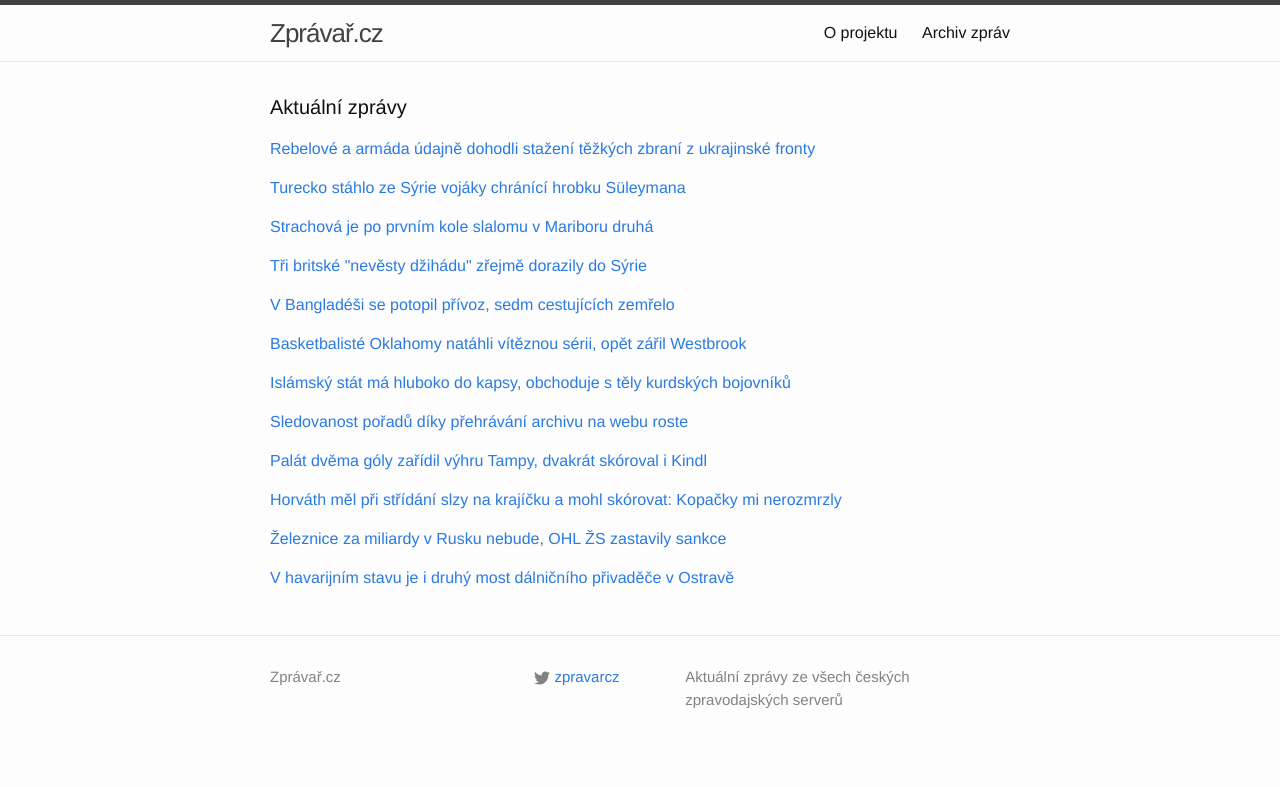
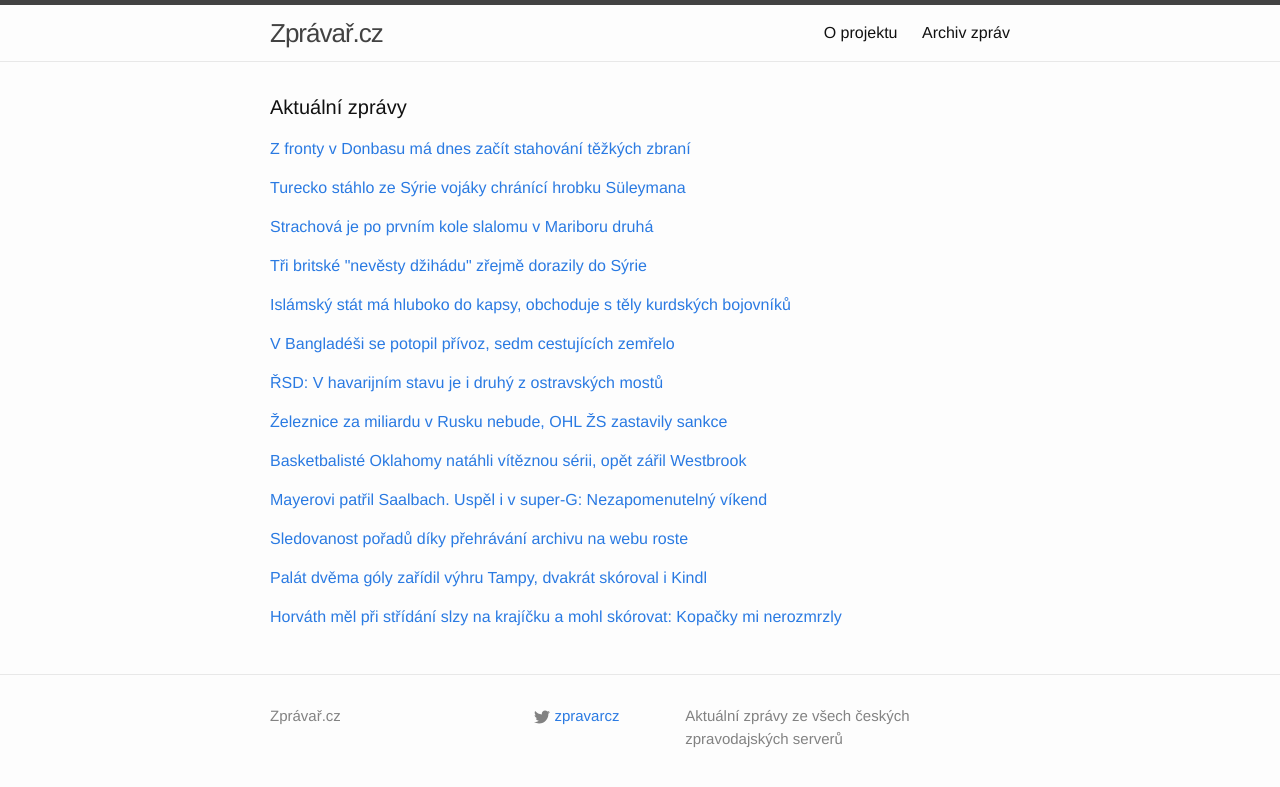
Before and after one commit to adliska/zpravar, a Jekyll site: the page built from index.html, in a window 1280 px wide. Shown: the top 787 px of the page. Built offline with Jekyll 4.4.1, drawn with Linux system fonts in a browser that asks for light colours.

Commit message:
zpravar news update

```diff
--- a/index.html
+++ b/index.html
@@ -5,9 +5,11 @@ layout: default
 <div class="home">
     <h1 class="page-heading">Aktuální zprávy</h1>
 
-<p><a href="javascript:;" onclick="toggle_visibility('zpravy0')">Rebelové a armáda údajně dohodli stažení těžkých zbraní z ukrajinské fronty</a></p>
+<p><a href="javascript:;" onclick="toggle_visibility('zpravy0')">Z fronty v Donbasu má dnes začít stahování těžkých zbraní</a></p>
 <div id="zpravy0" style="display:none">
 <ul>
+<li><a href=http://www.ceskenoviny.cz/zpravy/zpravy/z-fronty-v-donbasu-ma-dnes-zacit-stahovani-tezkych-zbrani/1184331>Z fronty v Donbasu má dnes začít stahování těžkých zbraní - www.ceskenoviny.cz</a></li>
+<li><a href=http://www.ceskatelevize.cz/ct24/svet/302508-rebelove-a-armada-pry-dohodli-stazeni-tezkych-zbrani-utoky-ale-pokracuji/>Rebelové a armáda prý dohodli stažení těžkých zbraní, útoky ale pokračují - www.ceskatelevize.cz</a></li>
 <li><a href=http://www.ceskatelevize.cz/ct24/svet/302508-rebelove-a-armada-udajne-dohodli-stazeni-tezkych-zbrani-z-ukrajinske-fronty/>Rebelové a armáda údajně dohodli stažení těžkých zbraní z ukrajinské fronty - www.ceskatelevize.cz</a></li>
 <li><a href=http://www.ceskatelevize.cz/ct24/svet/302508-rebelove-a-armada-udajne-podepsali-stazeni-tezkych-zbrani-z-ukrajinske-fronty/>Rebelové a armáda údajně podepsali stažení těžkých zbraní z ukrajinské fronty - www.ceskatelevize.cz</a></li>
 <li><a href=http://echo24.cz/a/wxXVd>Výměna rukojmí. Z Donbasu začne stahování těžkých zbraní - echo24.cz</a></li>
@@ -61,63 +63,72 @@ layout: default
 <li><a href=http://zpravy.aktualne.cz/zahranici/mlade-britske-divky-ktere-utekly-z-domova-jsou-uz-v-syrii/r~0088ee4aba7a11e4ab15002590604f2e/>Mladé britské dívky, které utekly z domova, jsou už v Sýrii - zpravy.aktualne.cz</a></li>
 <li><a href=http://www.ceskenoviny.cz/zpravy/zpravy/podle-turecke-tajne-sluzby-je-trojice-britskych-divek-asi-v-syrii/1184352>Podle turecké tajné služby je trojice britských dívek asi v Sýrii - www.ceskenoviny.cz</a></li>
 </ul>
-</div><p><a href="javascript:;" onclick="toggle_visibility('zpravy4')">V Bangladéši se potopil přívoz, sedm cestujících zemřelo</a></p>
+</div><p><a href="javascript:;" onclick="toggle_visibility('zpravy4')">Islámský stát má hluboko do kapsy, obchoduje s těly kurdských bojovníků</a></p>
 <div id="zpravy4" style="display:none">
+<ul>
+<li><a href=http://zpravy.e15.cz/zahranicni/udalosti/islamsky-stat-ma-hluboko-do-kapsy-obchoduje-s-tely-kurdskych-bojovniku-1165293>Islámský stát má hluboko do kapsy, obchoduje s těly kurdských bojovníků - zpravy.e15.cz</a></li>
+<li><a href=http://zpravy.aktualne.cz/zahranici/islamsky-stat-prodava-tela-padlych-kurdu-dochazi-mu-penize/r~53b9cb5cba7f11e4a10c0025900fea04/>Islámský stát prodává těla padlých Kurdů, dochází mu peníze - zpravy.aktualne.cz</a></li>
+<li><a href=http://www.lidovky.cz/extremiste-z-is-pry-obchoduji-s-tely-kurdskych-bojovniku-pmq-/zpravy-svet.aspx?c=A150222_113730_ln_zahranici_mmu>Islámskému státu dochází peníze, prodává proto mrtvoly zabitých Kurdů  - www.lidovky.cz</a></li>
+<li><a href=http://www.ceskenoviny.cz/zpravy/zpravy/extremiste-z-is-pry-obchoduji-s-tely-kurdskych-bojovniku/1184358>Extremisté z IS prý obchodují s těly kurdských bojovníků - www.ceskenoviny.cz</a></li>
+</ul>
+</div><p><a href="javascript:;" onclick="toggle_visibility('zpravy5')">V Bangladéši se potopil přívoz, sedm cestujících zemřelo</a></p>
+<div id="zpravy5" style="display:none">
 <ul>
 <li><a href=http://zpravy.aktualne.cz/zahranici/v-bangladesi-se-potopil-privoz-sedm-cestujicich-zemrelo/r~633b2f4cba8611e4833a0025900fea04/>V Bangladéši se potopil přívoz, sedm cestujících zemřelo - zpravy.aktualne.cz</a></li>
 <li><a href=http://www.lidovky.cz/v-bangladesi-se-potopil-privoz-se-100-cestujicimi-sedm-zemrelo-p5v-/zpravy-svet.aspx?c=A150222_123347_ln_zahranici_mmu>V Bangladéši se potopil přívoz se 100 lidmi, mnoho lidí zůstalo uvnitř  - www.lidovky.cz</a></li>
 <li><a href=http://www.novinky.cz/zahranicni/362293-v-bangladesi-se-potopil-privoz-se-stovkou-cestujicich-sedm-lidi-zemrelo.html>V Bangladéši se potopil přívoz se stovkou cestujících, sedm lidí zemřelo  - www.novinky.cz</a></li>
 <li><a href=http://www.novinky.cz/zahranicni/362293-v-bangladesi-se-potopil-privoz-se-stovkou-cestujicich-na-palube.html>V Bangladéši se potopil přívoz se stovkou cestujících na palubě  - www.novinky.cz</a></li>
 </ul>
-</div><p><a href="javascript:;" onclick="toggle_visibility('zpravy5')">Basketbalisté Oklahomy natáhli vítěznou sérii, opět zářil Westbrook  </a></p>
-<div id="zpravy5" style="display:none">
+</div><p><a href="javascript:;" onclick="toggle_visibility('zpravy6')">ŘSD: V havarijním stavu je i druhý z ostravských mostů</a></p>
+<div id="zpravy6" style="display:none">
+<ul>
+<li><a href=http://www.denik.cz/ekonomika/rsd-v-havarijnim-stavu-je-i-druhy-z-ostravskych-mostu-20150222.html>ŘSD: V havarijním stavu je i druhý z ostravských mostů - www.denik.cz</a></li>
+<li><a href=http://ostrava.idnes.cz/havarijni-stav-ostravskych-mostu-rsd-eurovia-f4m-/ostrava-zpravy.aspx?c=A150222_114121_ostrava-zpravy_eb>V havarijním stavu je i druhý most dálničního přivaděče v Ostravě - ostrava.idnes.cz</a></li>
+<li><a href=http://zpravy.e15.cz/byznys/reality-a-stavebnictvi/rsd-v-havarijnim-stavu-je-i-druhy-z-ostravskych-mostu-1165284>ŘSD: V havarijním stavu je i druhý z ostravských mostů - zpravy.e15.cz</a></li>
+<li><a href=http://zpravy.aktualne.cz/regiony/moravskoslezsky/v-havarijnim-stavu-je-i-druhy-z-ostravskych-mostu-rika-rsd/r~e86e5974ba7111e49e4b0025900fea04/>V havarijním stavu je i druhý z ostravských mostů, říká ŘSD - zpravy.aktualne.cz</a></li>
+</ul>
+</div><p><a href="javascript:;" onclick="toggle_visibility('zpravy7')">Železnice za miliardu v Rusku nebude, OHL ŽS zastavily sankce</a></p>
+<div id="zpravy7" style="display:none">
+<ul>
+<li><a href=http://zpravy.e15.cz/byznys/doprava-a-logistika/zeleznice-za-miliardu-v-rusku-nebude-ohl-zs-zastavily-sankce-1165295>Železnice za miliardu v Rusku nebude, OHL ŽS zastavily sankce - zpravy.e15.cz</a></li>
+<li><a href=http://zpravy.e15.cz/byznys/doprava-a-logistika/zeleznice-za-miliardy-v-rusku-nebude-ohl-zs-zastavily-sankce-1165295>Železnice za miliardy v Rusku nebude, OHL ŽS zastavily sankce - zpravy.e15.cz</a></li>
+<li><a href=http://byznys.ihned.cz/c1-63574560-miliardovou-zakazku-ohl-zs-na-stavbu-zeleznice-v-rusku-zmrazily-sankce>Miliardovou zakázku OHL ŽS na stavbu železnice v Rusku zmrazily sankce - byznys.ihned.cz</a></li>
+<li><a href=http://www.financninoviny.cz/zpravodajstvi/zpravy/miliardovy-projekt-ohl-zs-v-rusku-zastavily-sankce/1184349>Miliardový projekt OHL ŽS v Rusku zastavily sankce - www.financninoviny.cz</a></li>
+</ul>
+</div><p><a href="javascript:;" onclick="toggle_visibility('zpravy8')">Basketbalisté Oklahomy natáhli vítěznou sérii, opět zářil Westbrook  </a></p>
+<div id="zpravy8" style="display:none">
 <ul>
 <li><a href=http://sport.idnes.cz/vysledky-basketbalove-nba-dcg-/basket.aspx?c=A150222_110622_sport-basket_par>Basketbalisté Oklahomy natáhli vítěznou sérii, opět zářil Westbrook   - sport.idnes.cz</a></li>
 <li><a href=http://sport.aktualne.cz/westbrook-opet-radil-oklahoma-uspela-take-v-charlotte/r~d56e0932ba7b11e4a10c0025900fea04/>Westbrook opět řádil, Oklahoma uspěla také v Charlotte - sport.aktualne.cz</a></li>
 <li><a href=http://www.denik.cz/ostatni_sport/westbrook-opet-zaril-oklahomu-dovedel-k-pate-vyhre-za-sebou-20150222.html>Westbrook opět zářil. Oklahomu dovedel k páté výhře za sebou - www.denik.cz</a></li>
 <li><a href=http://www.sportovninoviny.cz/zpravy/oklahoma-uspela-i-v-charlotte-opet-zaril-westbrook/1184347>Oklahoma uspěla i v Charlotte, opět zářil Westbrook - www.sportovninoviny.cz</a></li>
 </ul>
-</div><p><a href="javascript:;" onclick="toggle_visibility('zpravy6')">Islámský stát má hluboko do kapsy, obchoduje s těly kurdských bojovníků</a></p>
-<div id="zpravy6" style="display:none">
+</div><p><a href="javascript:;" onclick="toggle_visibility('zpravy9')">Mayerovi patřil Saalbach. Uspěl i v super-G: Nezapomenutelný víkend</a></p>
+<div id="zpravy9" style="display:none">
 <ul>
-<li><a href=http://zpravy.e15.cz/zahranicni/udalosti/islamsky-stat-ma-hluboko-do-kapsy-obchoduje-s-tely-kurdskych-bojovniku-1165293>Islámský stát má hluboko do kapsy, obchoduje s těly kurdských bojovníků - zpravy.e15.cz</a></li>
-<li><a href=http://zpravy.aktualne.cz/zahranici/islamsky-stat-prodava-tela-padlych-kurdu-dochazi-mu-penize/r~53b9cb5cba7f11e4a10c0025900fea04/>Islámský stát prodává těla padlých Kurdů, dochází mu peníze - zpravy.aktualne.cz</a></li>
-<li><a href=http://www.lidovky.cz/extremiste-z-is-pry-obchoduji-s-tely-kurdskych-bojovniku-pmq-/zpravy-svet.aspx?c=A150222_113730_ln_zahranici_mmu>Islámskému státu dochází peníze, prodává proto mrtvoly zabitých Kurdů  - www.lidovky.cz</a></li>
-<li><a href=http://www.ceskenoviny.cz/zpravy/zpravy/extremiste-z-is-pry-obchoduji-s-tely-kurdskych-bojovniku/1184358>Extremisté z IS prý obchodují s těly kurdských bojovníků - www.ceskenoviny.cz</a></li>
+<li><a href=http://www.denik.cz/zimni_sporty/mayern-si-podmanil-saalbach-po-sjezdu-uspel-i-v-superobrim-slalomu-20150222.html>Mayerovi patřil Saalbach. Uspěl i v super-G: Nezapomenutelný víkend - www.denik.cz</a></li>
+<li><a href=http://sport.idnes.cz/mayer-vyhral-v-saalbachu-i-superobri-slalom-fe6-/lyzovani.aspx?c=A150222_124155_lyzovani_par>Mayer slaví v Saalbachu double, po sjezdu ovládl i superobří slalom - sport.idnes.cz</a></li>
+<li><a href=http://www.sportovninoviny.cz/zpravy/mayer-vyhral-v-saalbachu-i-superobri-slalom/1184373>Mayer vyhrál v Saalbachu i superobří slalom - www.sportovninoviny.cz</a></li>
 </ul>
-</div><p><a href="javascript:;" onclick="toggle_visibility('zpravy7')">Sledovanost pořadů díky přehrávání archivu na webu roste</a></p>
-<div id="zpravy7" style="display:none">
+</div><p><a href="javascript:;" onclick="toggle_visibility('zpravy10')">Sledovanost pořadů díky přehrávání archivu na webu roste</a></p>
+<div id="zpravy10" style="display:none">
 <ul>
 <li><a href=http://www.denik.cz/ekonomika/sledovanost-poradu-diky-prehravani-archivu-na-webu-roste-20150222.html>Sledovanost pořadů díky přehrávání archivu na webu roste - www.denik.cz</a></li>
 <li><a href=http://www.financninoviny.cz/zpravodajstvi/zpravy/sledovanost-poradu-diky-webu-roste-az-o-desitky-procent/1184318>Sledovanost pořadů díky webu roste až o desítky procent - www.financninoviny.cz</a></li>
 <li><a href=http://domaci.ihned.cz/c1-63574190-internetovy-archiv-se-ct-vyplaci-sledovanost-roste-o-desitky-procent>Internetový archiv se ČT vyplácí. Sledovanost roste o desítky procent - domaci.ihned.cz</a></li>
 </ul>
-</div><p><a href="javascript:;" onclick="toggle_visibility('zpravy8')">Palát dvěma góly zařídil výhru Tampy, dvakrát skóroval i Kindl</a></p>
-<div id="zpravy8" style="display:none">
+</div><p><a href="javascript:;" onclick="toggle_visibility('zpravy11')">Palát dvěma góly zařídil výhru Tampy, dvakrát skóroval i Kindl</a></p>
+<div id="zpravy11" style="display:none">
 <ul>
 <li><a href=http://www.tyden.cz/rubriky/sport/hokej/nhl/palat-dvema-goly-zaridil-vyhru-tampy-dvakrat-skoroval-i-kindl_334147.html>Palát dvěma góly zařídil výhru Tampy, dvakrát skóroval i Kindl - www.tyden.cz</a></li>
 <li><a href=http://www.sportovninoviny.cz/zpravy/palat-dvema-goly-zaridil-vyhru-tampy-dvakrat-skoroval-i-kindl/1184302>Palát dvěma góly zařídil výhru Tampy, dvakrát skóroval i Kindl - www.sportovninoviny.cz</a></li>
 <li><a href=http://www.rozhlas.cz/_zprava/v-nhl-zarili-dvougolovi-palat-a-kindl-trefilo-se-celkem-5-cechu--1458399>V NHL zářili dvougóloví Palát a Kindl. Trefilo se celkem 5 Čechů - www.rozhlas.cz</a></li>
 </ul>
-</div><p><a href="javascript:;" onclick="toggle_visibility('zpravy9')">Horváth měl při střídání slzy na krajíčku a mohl skórovat: Kopačky mi nerozmrzly</a></p>
-<div id="zpravy9" style="display:none">
+</div><p><a href="javascript:;" onclick="toggle_visibility('zpravy12')">Horváth měl při střídání slzy na krajíčku a mohl skórovat: Kopačky mi nerozmrzly</a></p>
+<div id="zpravy12" style="display:none">
 <ul>
 <li><a href=http://www.denik.cz/fotbal/horvath-mel-pri-stridani-slzy-na-krajicku-a-mohl-skorovat-kopacky-mi-nerozmrzly.html>Horváth měl při střídání slzy na krajíčku a mohl skórovat: Kopačky mi nerozmrzly - www.denik.cz</a></li>
 <li><a href=http://sport.aktualne.cz/horvatha-malem-rozbrecely-ovace-plzenskych-fanousku/r~298c33c4ba5711e4aff10025900fea04/>Horvátha málem rozbrečely ovace plzeňských fanoušků - sport.aktualne.cz</a></li>
 <li><a href=http://www.tyden.cz/rubriky/sport/fotbal/fotbalova-liga/horvatha-malem-rozbreceli-fanousci-na-slzy-ovsem-nezbyl-cas_334145.html>Horvátha málem rozbrečeli fanoušci. Na slzy ovšem nezbyl čas - www.tyden.cz</a></li>
 </ul>
-</div><p><a href="javascript:;" onclick="toggle_visibility('zpravy10')">Železnice za miliardy v Rusku nebude, OHL ŽS zastavily sankce</a></p>
-<div id="zpravy10" style="display:none">
-<ul>
-<li><a href=http://zpravy.e15.cz/byznys/doprava-a-logistika/zeleznice-za-miliardy-v-rusku-nebude-ohl-zs-zastavily-sankce-1165295>Železnice za miliardy v Rusku nebude, OHL ŽS zastavily sankce - zpravy.e15.cz</a></li>
-<li><a href=http://byznys.ihned.cz/c1-63574560-miliardovou-zakazku-ohl-zs-na-stavbu-zeleznice-v-rusku-zmrazily-sankce>Miliardovou zakázku OHL ŽS na stavbu železnice v Rusku zmrazily sankce - byznys.ihned.cz</a></li>
-<li><a href=http://www.financninoviny.cz/zpravodajstvi/zpravy/miliardovy-projekt-ohl-zs-v-rusku-zastavily-sankce/1184349>Miliardový projekt OHL ŽS v Rusku zastavily sankce - www.financninoviny.cz</a></li>
-</ul>
-</div><p><a href="javascript:;" onclick="toggle_visibility('zpravy11')">V havarijním stavu je i druhý most dálničního přivaděče v Ostravě</a></p>
-<div id="zpravy11" style="display:none">
-<ul>
-<li><a href=http://ostrava.idnes.cz/havarijni-stav-ostravskych-mostu-rsd-eurovia-f4m-/ostrava-zpravy.aspx?c=A150222_114121_ostrava-zpravy_eb>V havarijním stavu je i druhý most dálničního přivaděče v Ostravě - ostrava.idnes.cz</a></li>
-<li><a href=http://zpravy.e15.cz/byznys/reality-a-stavebnictvi/rsd-v-havarijnim-stavu-je-i-druhy-z-ostravskych-mostu-1165284>ŘSD: V havarijním stavu je i druhý z ostravských mostů - zpravy.e15.cz</a></li>
-<li><a href=http://zpravy.aktualne.cz/regiony/moravskoslezsky/v-havarijnim-stavu-je-i-druhy-z-ostravskych-mostu-rika-rsd/r~e86e5974ba7111e49e4b0025900fea04/>V havarijním stavu je i druhý z ostravských mostů, říká ŘSD - zpravy.aktualne.cz</a></li>
-</ul>
 </div></div>
```
